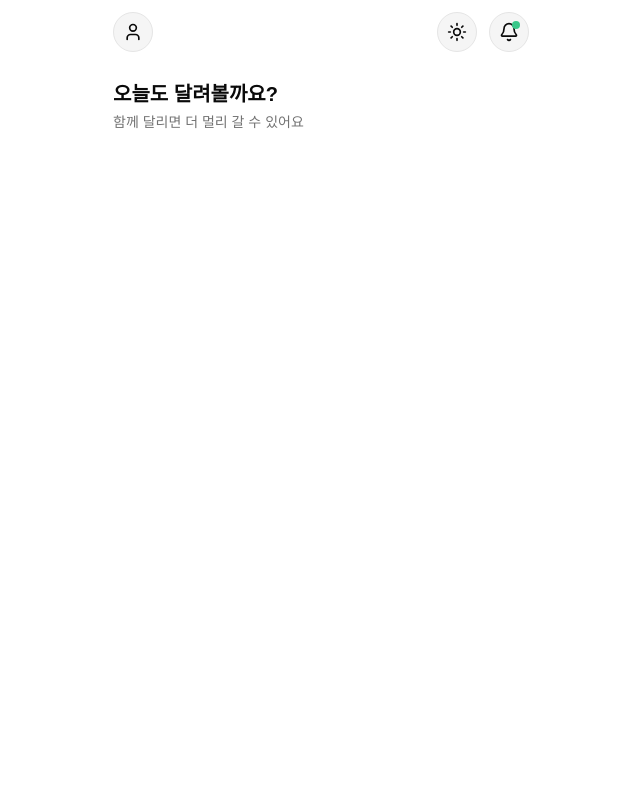
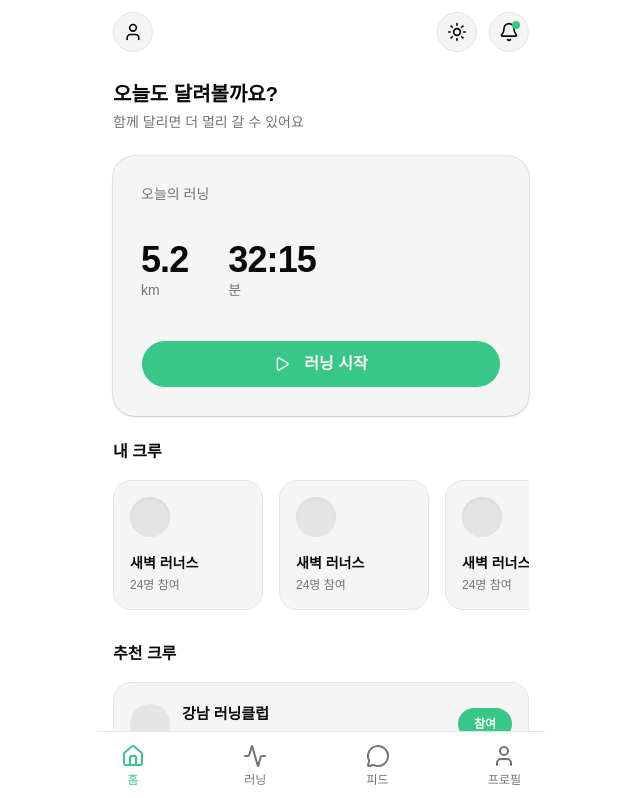
Before and after one commit to SonMinSeock/running-crew-rebuild, a React (Vite) app: page / in a window 1280 px wide. Shown: the top 798 px of the page, without its empty margins (319-959 px from the left). Built offline with nearby package versions, Linux system fonts and the light colour scheme.

Commit message:
feat: 홈 화면 UI 퍼블리싱 완료 (TodayRunCard, CrewSection, Nav)

```diff
--- a/src/components/layout/GlobalLayout.tsx
+++ b/src/components/layout/GlobalLayout.tsx
@@ -1,18 +1,32 @@
-import { Outlet } from "react-router-dom";
+import { Outlet, useLocation } from "react-router-dom";
 import Header from "../Header";
+import Nav from "../ui/Nav";
 
 export default function GlobalLayout() {
+  const { pathname } = useLocation();
+
+  const getActive = () => {
+    if (pathname === "/") return "home";
+    if (pathname.startsWith("/running")) return "running";
+    if (pathname.startsWith("/feed")) return "feed";
+    if (pathname.startsWith("/profile")) return "profile";
+
+    return "home";
+  };
+
   return (
-    <div className="bg-background mx-auto min-h-screen max-w-md">
-      {/* 상단 Header */}
-      <Header />
+    <div className="bg-background flex min-h-screen justify-center">
+      <div className="w-full max-w-md">
+        <Header />
 
-      {/* 페이지 콘텐츠 */}
-      <main className="px-4 pb-24">
-        <Outlet />
-      </main>
+        <main className="px-4 pb-24">
+          <Outlet />
+        </main>
 
-      {/* 하단 네비 */}
+        <nav className="border-border bg-background fixed bottom-0 left-1/2 w-full max-w-md -translate-x-1/2 border-t px-6 py-3">
+          <Nav active={getActive()} />
+        </nav>
+      </div>
     </div>
   );
 }
--- a/src/components/pages/HomePage.tsx
+++ b/src/components/pages/HomePage.tsx
@@ -1,3 +1,7 @@
+import MyCrewSection from "../../features/home/ui/MyCrewSection";
+import RecommendCrewSection from "../../features/home/ui/RecommendCrewSection";
+import TodayRunCard from "../../features/home/ui/TodayRunCard";
+
 export default function HomePage() {
   return (
     <div className="space-y-6 pt-4">
@@ -7,6 +11,9 @@ export default function HomePage() {
           함께 달리면 더 멀리 갈 수 있어요
         </p>
       </div>
+      <TodayRunCard />
+      <MyCrewSection />
+      <RecommendCrewSection />
     </div>
   );
 }
--- /dev/null
+++ b/src/components/ui/Nav.tsx
@@ -0,0 +1,47 @@
+import { Home, Activity, MessageCircle, User } from "lucide-react";
+import { useNavigate } from "react-router-dom";
+
+type Props = {
+  active: "home" | "running" | "feed" | "profile";
+};
+
+export default function Nav({ active }: Props) {
+  const navigate = useNavigate();
+
+  const itemClass = (key: string) =>
+    `flex flex-col items-center gap-1 transition-colors ${
+      active === key
+        ? "text-primary"
+        : "text-muted-foreground hover:text-foreground"
+    }`;
+
+  return (
+    <div className="flex justify-between">
+      <button className={itemClass("home")} onClick={() => navigate("/")}>
+        <Home className="h-6 w-6" />
+        <span className="text-xs font-medium">홈</span>
+      </button>
+
+      <button
+        className={itemClass("running")}
+        onClick={() => navigate("/running")}
+      >
+        <Activity className="h-6 w-6" />
+        <span className="text-xs font-medium">러닝</span>
+      </button>
+
+      <button className={itemClass("feed")} onClick={() => navigate("/feed")}>
+        <MessageCircle className="h-6 w-6" />
+        <span className="text-xs font-medium">피드</span>
+      </button>
+
+      <button
+        className={itemClass("profile")}
+        onClick={() => navigate("/profile")}
+      >
+        <User className="h-6 w-6" />
+        <span className="text-xs font-medium">프로필</span>
+      </button>
+    </div>
+  );
+}
--- /dev/null
+++ b/src/components/ui/card.tsx
@@ -0,0 +1,103 @@
+import * as React from "react"
+
+import { cn } from "@/lib/utils"
+
+function Card({
+  className,
+  size = "default",
+  ...props
+}: React.ComponentProps<"div"> & { size?: "default" | "sm" }) {
+  return (
+    <div
+      data-slot="card"
+      data-size={size}
+      className={cn(
+        "group/card flex flex-col gap-4 overflow-hidden rounded-xl bg-card py-4 text-sm text-card-foreground ring-1 ring-foreground/10 has-data-[slot=card-footer]:pb-0 has-[>img:first-child]:pt-0 data-[size=sm]:gap-3 data-[size=sm]:py-3 data-[size=sm]:has-data-[slot=card-footer]:pb-0 *:[img:first-child]:rounded-t-xl *:[img:last-child]:rounded-b-xl",
+        className
+      )}
+      {...props}
+    />
+  )
+}
+
+function CardHeader({ className, ...props }: React.ComponentProps<"div">) {
+  return (
+    <div
+      data-slot="card-header"
+      className={cn(
+        "group/card-header @container/card-header grid auto-rows-min items-start gap-1 rounded-t-xl px-4 group-data-[size=sm]/card:px-3 has-data-[slot=card-action]:grid-cols-[1fr_auto] has-data-[slot=card-description]:grid-rows-[auto_auto] [.border-b]:pb-4 group-data-[size=sm]/card:[.border-b]:pb-3",
+        className
+      )}
+      {...props}
+    />
+  )
+}
+
+function CardTitle({ className, ...props }: React.ComponentProps<"div">) {
+  return (
+    <div
+      data-slot="card-title"
+      className={cn(
+        "font-heading text-base leading-snug font-medium group-data-[size=sm]/card:text-sm",
+        className
+      )}
+      {...props}
+    />
+  )
+}
+
+function CardDescription({ className, ...props }: React.ComponentProps<"div">) {
+  return (
+    <div
+      data-slot="card-description"
+      className={cn("text-sm text-muted-foreground", className)}
+      {...props}
+    />
+  )
+}
+
+function CardAction({ className, ...props }: React.ComponentProps<"div">) {
+  return (
+    <div
+      data-slot="card-action"
+      className={cn(
+        "col-start-2 row-span-2 row-start-1 self-start justify-self-end",
+        className
+      )}
+      {...props}
+    />
+  )
+}
+
+function CardContent({ className, ...props }: React.ComponentProps<"div">) {
+  return (
+    <div
+      data-slot="card-content"
+      className={cn("px-4 group-data-[size=sm]/card:px-3", className)}
+      {...props}
+    />
+  )
+}
+
+function CardFooter({ className, ...props }: React.ComponentProps<"div">) {
+  return (
+    <div
+      data-slot="card-footer"
+      className={cn(
+        "flex items-center rounded-b-xl border-t bg-muted/50 p-4 group-data-[size=sm]/card:p-3",
+        className
+      )}
+      {...props}
+    />
+  )
+}
+
+export {
+  Card,
+  CardHeader,
+  CardFooter,
+  CardTitle,
+  CardAction,
+  CardDescription,
+  CardContent,
+}
--- /dev/null
+++ b/src/features/home/ui/MyCrewSection.tsx
@@ -0,0 +1,22 @@
+export default function MyCrewSection() {
+  return (
+    <section className="space-y-4">
+      <h2 className="text-base font-semibold">내 크루</h2>
+
+      <div className="scrollbar-none flex gap-4 overflow-x-auto pr-4 pb-2">
+        {[1, 2, 3].map((item) => (
+          <div
+            key={item}
+            className="bg-card border-border min-w-[150px] cursor-pointer rounded-2xl border p-4 transition-all hover:shadow-md active:scale-[0.98]"
+          >
+            <div className="flex h-10 w-10 items-center justify-center rounded-full bg-[var(--icon-bg)] shadow-inner" />
+
+            <p className="mt-4 text-sm font-semibold">새벽 러너스</p>
+
+            <p className="text-muted-foreground mt-1 text-xs">24명 참여</p>
+          </div>
+        ))}
+      </div>
+    </section>
+  );
+}
--- /dev/null
+++ b/src/features/home/ui/RecommendCrewSection.tsx
@@ -0,0 +1,35 @@
+export default function RecommendCrewSection() {
+  return (
+    <section className="space-y-4">
+      <h2 className="text-base font-semibold">추천 크루</h2>
+
+      <div className="space-y-3">
+        {[1, 2, 3].map((item) => (
+          <div
+            key={item}
+            className="bg-card border-border flex cursor-pointer items-center justify-between rounded-2xl border px-4 py-5 transition-all hover:shadow-md active:scale-[0.98]"
+          >
+            {/* 왼쪽 */}
+            <div className="flex items-center gap-3">
+              <div className="h-10 w-10 rounded-full bg-[var(--icon-bg)]" />
+
+              <div>
+                <p className="text-[15px] font-semibold">강남 러닝클럽</p>
+
+                <p className="text-muted-foreground mt-1 text-xs">
+                  45명 · 5km ·{" "}
+                  <span className="text-primary font-medium">초급</span>
+                </p>
+              </div>
+            </div>
+
+            {/* 버튼 */}
+            <button className="bg-primary text-primary-foreground rounded-full px-4 py-2 text-xs font-semibold transition-all hover:opacity-90 active:scale-95">
+              참여
+            </button>
+          </div>
+        ))}
+      </div>
+    </section>
+  );
+}
--- /dev/null
+++ b/src/features/home/ui/TodayRunCard.tsx
@@ -0,0 +1,28 @@
+import { Play } from "lucide-react";
+import { Button } from "../../../components/ui/button";
+import { Card } from "../../../components/ui/card";
+
+export default function TodayRunCard() {
+  return (
+    <Card className="bg-card mt-2 w-full rounded-3xl p-7 shadow-sm">
+      <p className="text-muted-foreground text-sm">오늘의 러닝</p>
+
+      <div className="mt-5 flex items-end gap-10">
+        <div>
+          <p className="text-4xl font-bold tracking-tight">5.2</p>
+          <p className="text-muted-foreground text-sm">km</p>
+        </div>
+
+        <div>
+          <p className="text-4xl font-bold tracking-tight">32:15</p>
+          <p className="text-muted-foreground text-sm">분</p>
+        </div>
+      </div>
+
+      <Button className="bg-primary text-primary-foreground mt-6 h-12 w-full rounded-full text-base font-semibold">
+        <Play className="mr-2 h-4 w-4" />
+        러닝 시작
+      </Button>
+    </Card>
+  );
+}
--- a/src/index.css
+++ b/src/index.css
@@ -81,6 +81,7 @@
   --sidebar-accent-foreground: oklch(0.205 0 0);
   --sidebar-border: oklch(0.922 0 0);
   --sidebar-ring: oklch(0.708 0 0);
+  --icon-bg: oklch(0.92 0 0); /* 라이트: 연한 회색 */
 }
 
 .dark {
@@ -115,6 +116,7 @@
   --sidebar-accent-foreground: oklch(0.985 0 0);
   --sidebar-border: oklch(1 0 0 / 10%);
   --sidebar-ring: oklch(0.556 0 0);
+  --icon-bg: oklch(0.25 0 0); /* 다크: 살짝 밝은 회색 */
 }
 
 @layer base {
```
